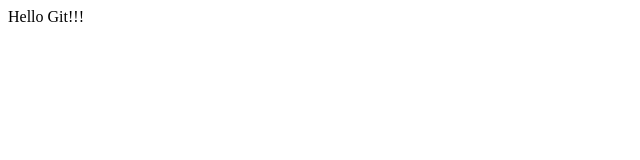
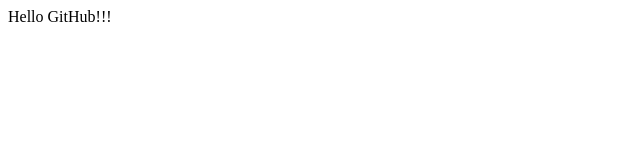
Before and after one commit to wladickowalew/FirstRepo2, a plain HTML site: page index.html in a window 1280 px wide. Shown: the full height of the page, 0-640 px from the left. Drawn offline with Linux system fonts and the light colour scheme.

Commit message:
Update index.html

```diff
--- a/index.html
+++ b/index.html
@@ -5,6 +5,6 @@
 	<meta charset="utf-8">
 </head>
 <body>
-	Hello Git!!!
+	Hello GitHub!!!
 </body>
 </html>
```
